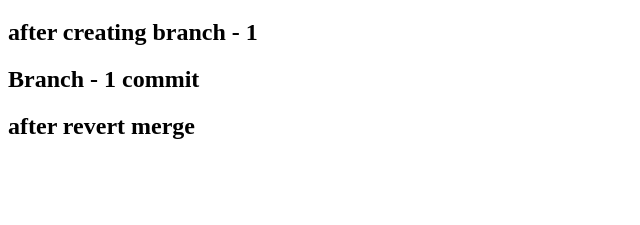
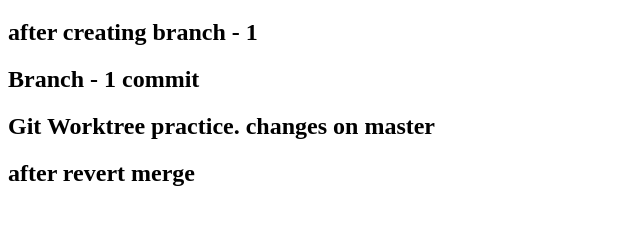
Before and after one commit to Santoshah/git-branching, a plain HTML site: page index.html in a window 1280 px wide. Shown: the part 61-286 px from the top of the page, without its empty margins (0-640 px from the left). Drawn offline with Linux system fonts and the light colour scheme.

Commit message:
master update

```diff
--- a/index.html
+++ b/index.html
@@ -10,7 +10,7 @@
     <h1>Master Branch</h1>
     <h2>after creating branch - 1</h2>
     <h2>Branch - 1 commit</h2>
-
+    <h2>Git Worktree practice. changes on master </h2>
 
     <h2>after revert merge</h2>
 </body>
```
